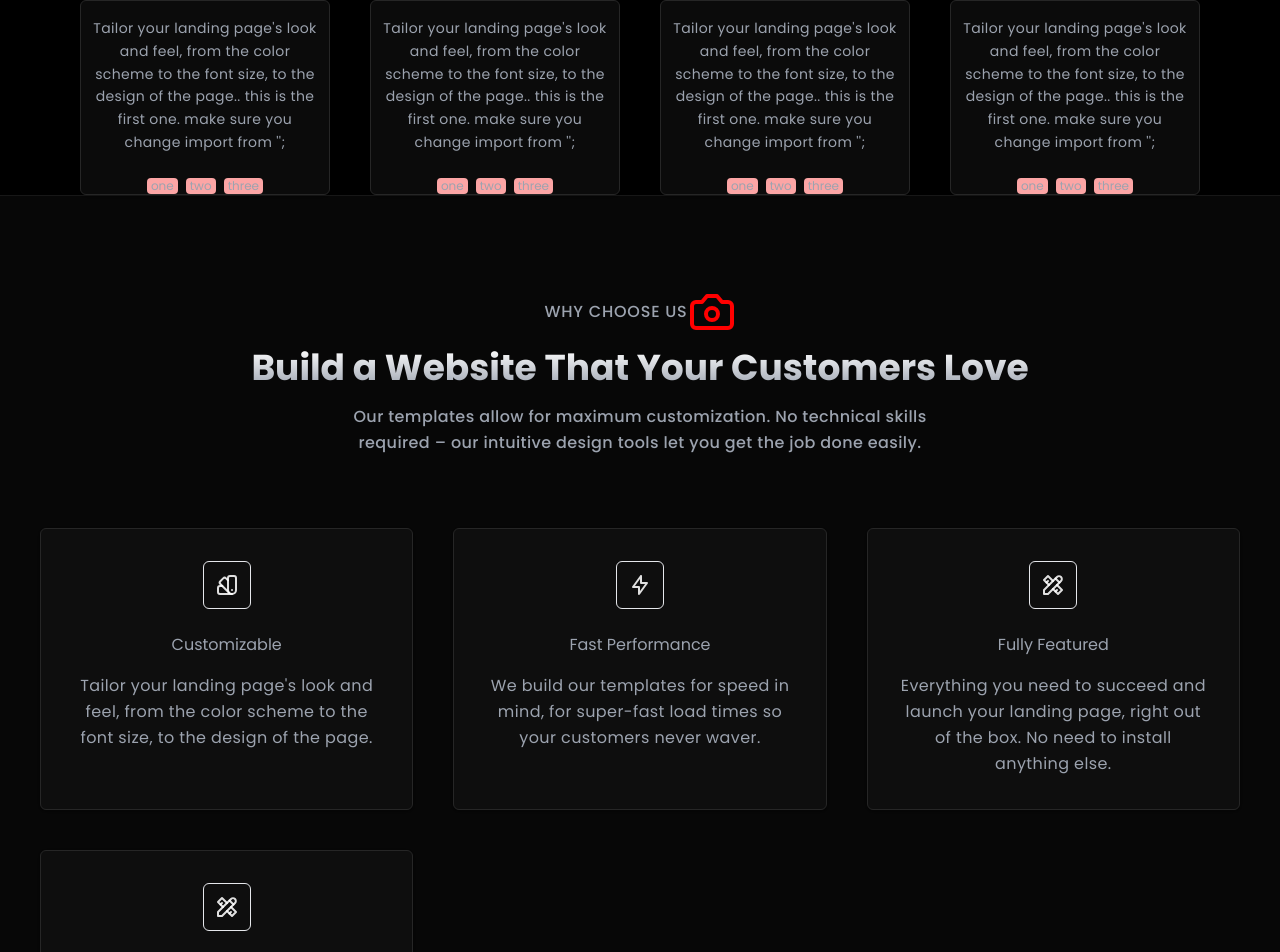
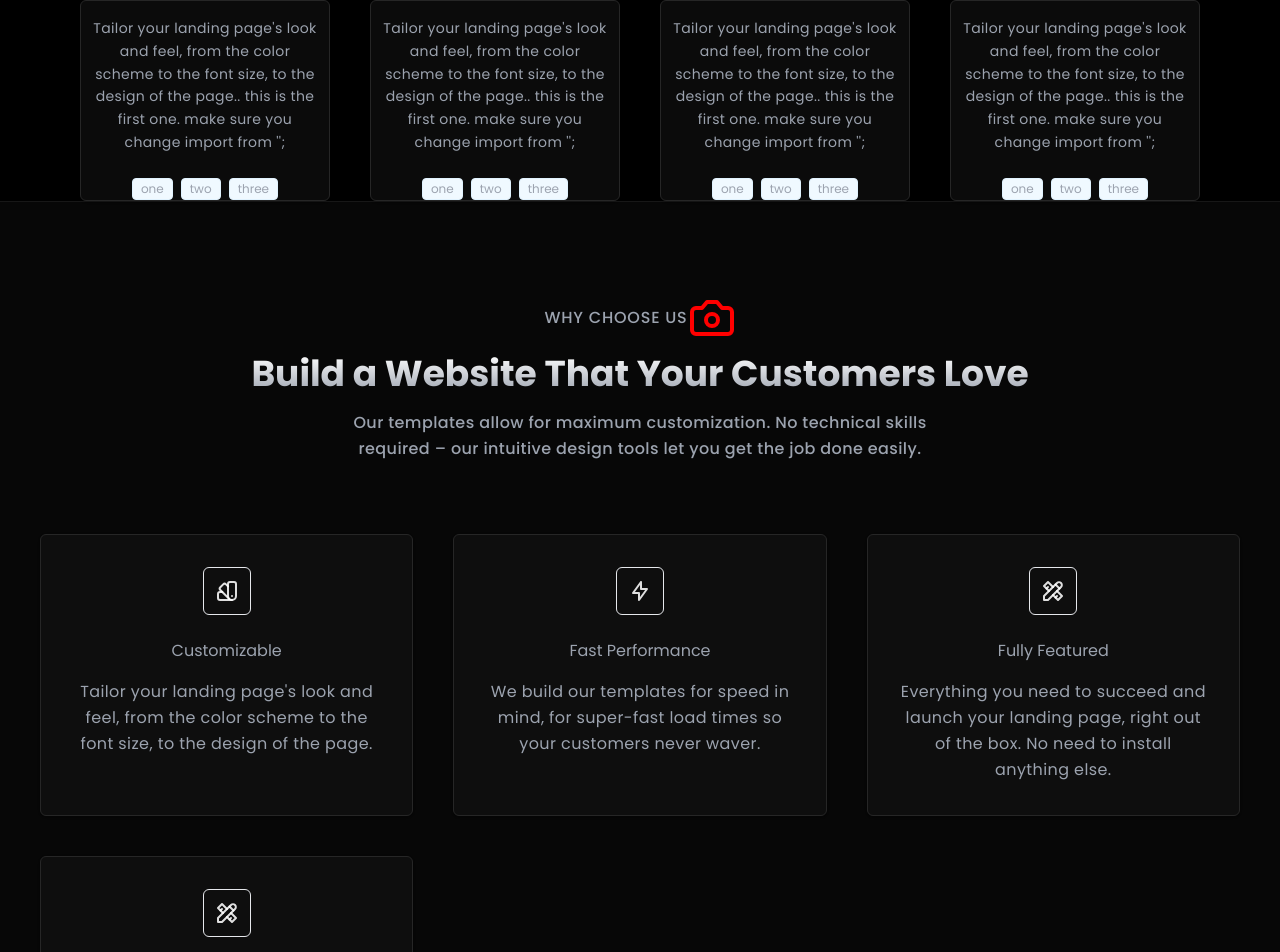
Before and after one commit to brytoz/ozoemena, a React (Vite) app: page / in a window 1280 px wide. Shown: the part 1672-2624 px from the top of the page. Built offline with nearby package versions, Linux system fonts and the light colour scheme; a web font is replaced by a local one.

Commit message:
modified cards

```diff
--- a/src/dir/components/index/Cards.tsx
+++ b/src/dir/components/index/Cards.tsx
@@ -41,14 +41,15 @@ export const Cards: React.FC = () => {
       </div> */}
       <p className="my-4 mb-0 font-normal leading-relaxed tracking-wide text-gray-400">
         Tailor your landing page's look and feel, from the color scheme to the
-        font size, to the design of the page.. this is the first one. make sure you change import {  } from '';
+        font size, to the design of the page.. this is the first one. make sure
+        you change import {} from '';
       </p>
       <h3 className="mt-6 text-gray-400 flex justify-center space-x-2">
         {data &&
           data?.map((x, y) => (
-            <div className="bg-red-300 rounded px-1 text-xs" tabIndex={y}>
-              {x.data}
-            </div>
+            <ul className="*:rounded *:border *:border-sky-100 *:bg-sky-50 *:px-2 *:py-0.5 dark:text-sky-300 dark:*:border-sky-500/15 dark:*:bg-sky-500/10 text-xs">
+              <li>{x.data}</li>
+            </ul>
           ))}
       </h3>
     </div>
```
